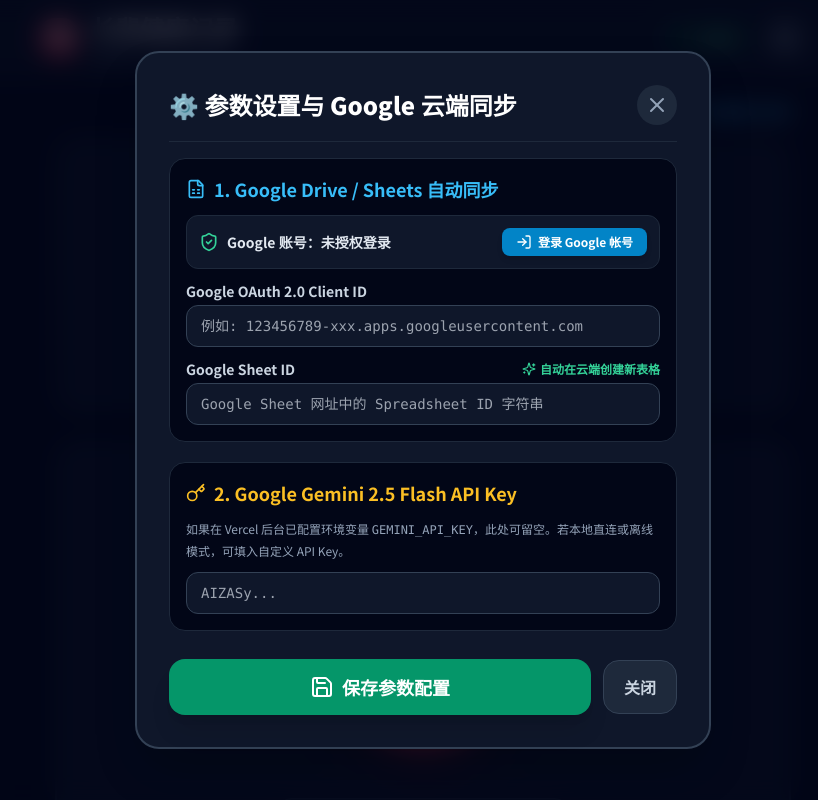
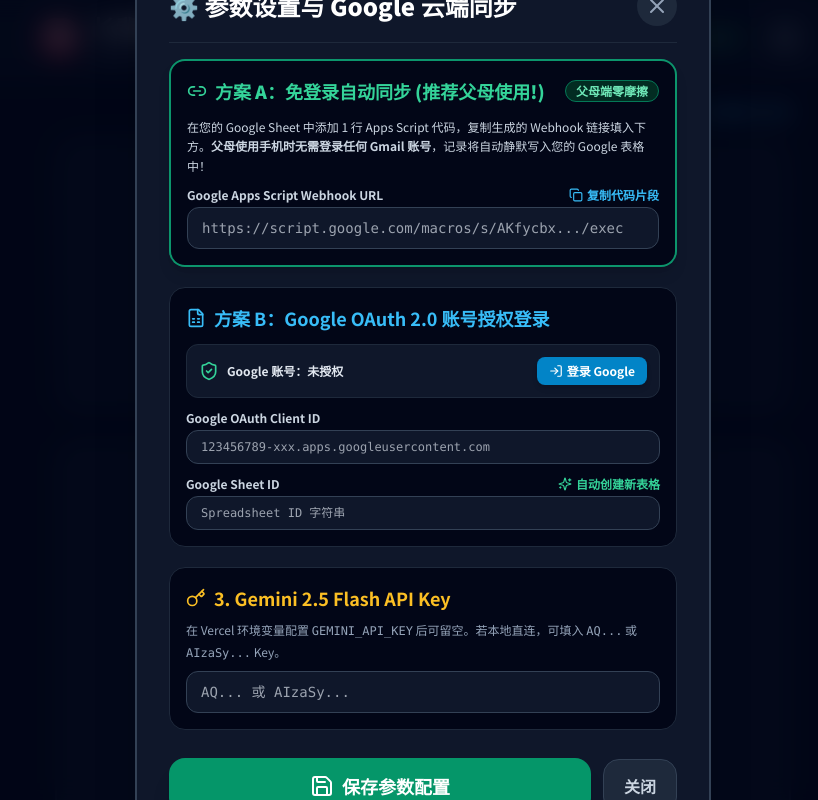
Before and after one commit to vaynestar/family-health-vital-logger-test, a React (Vite) app: page / in a window 1280 px wide. Both pictures are taken after a click on the button "设置". Shown: the top 800 px of the page, without its empty margins (217-1035 px from the left). Built offline with nearby package versions, Linux system fonts and the light colour scheme.

Commit message:
add_no_login_webhook_sync_for_parents

```diff
--- a/src/App.jsx
+++ b/src/App.jsx
@@ -11,7 +11,7 @@
 import { saveRecord, getAllRecords, deleteRecord, markAsSynced } from './lib/db';
 import { parseSpeechTranscript, localExtractVitals } from './lib/gemini';
 import { isSpeechSupported, createSpeechRecognizer } from './lib/speechRecognition';
-import { loadGoogleScripts, initGoogleOAuthClient, appendRecordToSheet, getStoredAccessToken } from './lib/googleSheets';
+import { loadGoogleScripts, initGoogleOAuthClient, appendRecordToSheet, sendRecordViaWebhook, getStoredAccessToken } from './lib/googleSheets';
 
 export default function App() {
   const [records, setRecords] = useState([]);
@@ -69,10 +69,11 @@
   };
 
   const syncPendingRecords = async () => {
+    const webhookUrl = localStorage.getItem('gdrive_webhook_url');
     const sheetId = localStorage.getItem('gdrive_sheet_id');
     const token = getStoredAccessToken();
 
-    if (!sheetId || !token) {
+    if (!webhookUrl && (!sheetId || !token)) {
       setSyncStatus('offline');
       return;
     }
@@ -83,8 +84,13 @@
       const pending = all.filter(r => !r.synced);
 
       for (const rec of pending) {
-        await appendRecordToSheet(sheetId, rec, token);
-        await markAsSynced(rec.id);
+        if (webhookUrl) {
+          await sendRecordViaWebhook(rec, webhookUrl);
+          await markAsSynced(rec.id);
+        } else if (sheetId && token) {
+          await appendRecordToSheet(sheetId, rec, token);
+          await markAsSynced(rec.id);
+        }
       }
 
       await loadRecords();
@@ -162,7 +168,6 @@
       setParsedResult(result);
     } catch (err) {
       console.warn('AI Parsing fallback triggered:', err);
-      // Fallback local extract so confirmation modal ALWAYS pops up
       const fallback = localExtractVitals(textToParse);
       setParsedResult(fallback);
     } finally {
@@ -177,14 +182,20 @@
       setTranscript('');
       latestTranscriptRef.current = '';
 
+      const webhookUrl = localStorage.getItem('gdrive_webhook_url');
       const sheetId = localStorage.getItem('gdrive_sheet_id');
       const token = getStoredAccessToken();
 
-      if (sheetId && token) {
+      if (webhookUrl || (sheetId && token)) {
         setSyncStatus('syncing');
         try {
-          await appendRecordToSheet(sheetId, saved, token);
-          await markAsSynced(saved.id);
+          if (webhookUrl) {
+            await sendRecordViaWebhook(saved, webhookUrl);
+            await markAsSynced(saved.id);
+          } else {
+            await appendRecordToSheet(sheetId, saved, token);
+            await markAsSynced(saved.id);
+          }
           setSyncStatus('synced');
         } catch (syncErr) {
           console.warn('Immediate sync error, stored offline:', syncErr);
@@ -238,7 +249,6 @@
 
       <main className="flex-1 max-w-3xl w-full mx-auto px-4 py-6">
 
-        {/* Machine Guide Banner Button */}
         <div className="mb-2 text-right">
           <button
             onClick={() => setShowGuideModal(true)}
@@ -271,7 +281,7 @@
 
       <footer className="text-center py-6 text-slate-500 text-sm border-t border-slate-900 bg-slate-950">
         <p>❤️ 专为长辈设计的关爱健康记录仪 (Voice PWA)</p>
-        <p className="text-xs text-slate-600 mt-1">支持离线存储与 Google Drive 云端安全备份</p>
+        <p className="text-xs text-slate-600 mt-1">支持无登录自动同步 Google Sheet & 离线保护</p>
       </footer>
 
       <ParseConfirmModal
--- a/src/components/SettingsModal.jsx
+++ b/src/components/SettingsModal.jsx
@@ -1,17 +1,20 @@
 import React, { useState, useEffect } from 'react';
-import { X, Save, Key, FileSpreadsheet, LogIn, ExternalLink, Sparkles, ShieldCheck, CheckCircle2 } from 'lucide-react';
+import { X, Save, Key, FileSpreadsheet, LogIn, Sparkles, ShieldCheck, CheckCircle2, Link2, Copy, Check } from 'lucide-react';
 import { createHealthSpreadsheet, requestGoogleAccessToken, getStoredAccessToken } from '../lib/googleSheets';
 
 export default function SettingsModal({ isOpen, onClose, onSaveSettings }) {
+  const [webhookUrl, setWebhookUrl] = useState('');
   const [clientId, setClientId] = useState('');
   const [sheetId, setSheetId] = useState('');
   const [geminiApiKey, setGeminiApiKey] = useState('');
   const [isCreatingSheet, setIsCreatingSheet] = useState(false);
   const [savedSuccess, setSavedSuccess] = useState(false);
   const [googleConnected, setGoogleConnected] = useState(false);
+  const [copiedScript, setCopiedScript] = useState(false);
 
   useEffect(() => {
     if (isOpen) {
+      setWebhookUrl(localStorage.getItem('gdrive_webhook_url') || '');
       setClientId(localStorage.getItem('gdrive_client_id') || '');
       setSheetId(localStorage.getItem('gdrive_sheet_id') || '');
       setGeminiApiKey(localStorage.getItem('gemini_api_key') || '');
@@ -23,11 +26,13 @@
 
   const handleSave = (e) => {
     e.preventDefault();
+    localStorage.setItem('gdrive_webhook_url', webhookUrl.trim());
     localStorage.setItem('gdrive_client_id', clientId.trim());
     localStorage.setItem('gdrive_sheet_id', sheetId.trim());
     localStorage.setItem('gemini_api_key', geminiApiKey.trim());
 
     onSaveSettings({
+      webhookUrl: webhookUrl.trim(),
       clientId: clientId.trim(),
       sheetId: sheetId.trim(),
       geminiApiKey: geminiApiKey.trim()
@@ -40,11 +45,27 @@
     }, 800);
   };
 
+  const appsScriptCode = `function doPost(e) {
+  var sheet = SpreadsheetApp.getActiveSpreadsheet().getActiveSheet();
+  if (sheet.getLastRow() == 0) {
+    sheet.appendRow(["测量时间", "收缩压/高压 (mmHg)", "舒张压/低压 (mmHg)", "心率/脉搏 (bpm)", "血压状态", "备注"]);
+  }
+  var data = JSON.parse(e.postData.contents);
+  sheet.appendRow([data.timestamp, data.systolic, data.diastolic, data.heart_rate, data.category, data.notes]);
+  return ContentService.createTextOutput("SUCCESS");
+}`;
+
+  const handleCopyScript = () => {
+    navigator.clipboard.writeText(appsScriptCode);
+    setCopiedScript(true);
+    setTimeout(() => setCopiedScript(false), 2000);
+  };
+
   const handleGoogleLogin = () => {
     try {
       requestGoogleAccessToken();
     } catch (err) {
-      alert(err.message || 'Google 登录初始化失败，请先填入有效的 Google Client ID。');
+      alert(err.message || 'Google 登录初始化失败，请先填入有效的 Client ID');
     }
   };
 
@@ -69,7 +90,7 @@
   };
 
   return (
-    <div className="fixed inset-0 z-50 bg-slate-950/80 backdrop-blur-md flex items-center justify-center p-4 overflow-y-auto">
+    <div className="fixed inset-0 z-50 bg-slate-950/85 backdrop-blur-md flex items-center justify-center p-4 overflow-y-auto">
       <div className="bg-slate-900 border-2 border-slate-700 rounded-3xl p-6 sm:p-8 max-w-xl w-full shadow-2xl animate-in fade-in zoom-in duration-200">
 
         {/* Header */}
@@ -87,46 +108,84 @@
 
         <form onSubmit={handleSave} className="mt-4 space-y-5">
 
-          {/* Section 1: Google OAuth & Drive Sync */}
+          {/* Section 1: NO-LOGIN Google Sheet Webhook Sync (RECOMMENDED FOR PARENTS) */}
+          <div className="bg-slate-950 border-2 border-emerald-500/80 rounded-2xl p-4 space-y-3 shadow-lg">
+            <div className="flex items-center justify-between">
+              <h4 className="text-lg font-black text-emerald-400 flex items-center gap-2">
+                <Link2 className="w-5 h-5" /> 方案 A：免登录自动同步 (推荐父母使用!)
+              </h4>
+              <span className="px-2.5 py-0.5 rounded-full text-xs font-extrabold bg-emerald-950 text-emerald-300 border border-emerald-700">
+                父母端零摩擦
+              </span>
+            </div>
+
+            <p className="text-xs text-slate-300 leading-relaxed">
+              在您的 Google Sheet 中添加 1 行 Apps Script 代码，复制生成的 Webhook 链接填入下方。<strong>父母使用手机时无需登录任何 Gmail 账号</strong>，记录将自动静默写入您的 Google 表格中！
+            </p>
+
+            <div>
+              <div className="flex items-center justify-between mb-1">
+                <label className="text-slate-300 font-bold text-xs">
+                  Google Apps Script Webhook URL
+                </label>
+                <button
+                  type="button"
+                  onClick={handleCopyScript}
+                  className="text-xs text-sky-400 hover:underline font-bold flex items-center gap-1"
+                >
+                  {copiedScript ? <Check className="w-3.5 h-3.5 text-emerald-400" /> : <Copy className="w-3.5 h-3.5" />}
+                  <span>{copiedScript ? '已复制脚本代码' : '复制代码片段'}</span>
+                </button>
+              </div>
+              <input
+                type="text"
+                value={webhookUrl}
+                onChange={e => setWebhookUrl(e.target.value)}
+                placeholder="https://script.google.com/macros/s/AKfycbx.../exec"
+                className="w-full bg-slate-900 border border-slate-700 rounded-xl px-3.5 py-2.5 text-slate-100 text-sm font-mono focus:border-emerald-400 focus:outline-none"
+              />
+            </div>
+          </div>
+
+          {/* Section 2: OAuth 2.0 Direct Client */}
           <div className="bg-slate-950 border border-slate-800 rounded-2xl p-4 space-y-3">
             <h4 className="text-lg font-bold text-sky-400 flex items-center gap-2">
-              <FileSpreadsheet className="w-5 h-5" /> 1. Google Drive / Sheets 自动同步
+              <FileSpreadsheet className="w-5 h-5" /> 方案 B：Google OAuth 2.0 账号授权登录
             </h4>
 
-            {/* Login button */}
             <div className="flex items-center justify-between bg-slate-900 p-3 rounded-xl border border-slate-800">
               <div className="flex items-center gap-2">
                 <ShieldCheck className="w-5 h-5 text-emerald-400" />
-                <span className="text-sm font-semibold text-slate-200">
-                  {googleConnected ? 'Google 账号：已授权登录' : 'Google 账号：未授权登录'}
+                <span className="text-xs font-semibold text-slate-200">
+                  {googleConnected ? 'Google 账号：已授权' : 'Google 账号：未授权'}
                 </span>
               </div>
               <button
                 type="button"
                 onClick={handleGoogleLogin}
-                className="px-3.5 py-1.5 rounded-lg bg-sky-600 hover:bg-sky-500 text-white font-bold text-xs flex items-center gap-1.5 shadow-md active:scale-95"
+                className="px-3 py-1.5 rounded-lg bg-sky-600 hover:bg-sky-500 text-white font-bold text-xs flex items-center gap-1 shadow-md active:scale-95"
               >
-                <LogIn className="w-4 h-4" />
-                <span>{googleConnected ? '重新授权登录' : '登录 Google 帐号'}</span>
+                <LogIn className="w-3.5 h-3.5" />
+                <span>{googleConnected ? '重新授权' : '登录 Google'}</span>
               </button>
             </div>
 
             <div>
-              <label className="block text-slate-300 font-bold text-sm mb-1">
-                Google OAuth 2.0 Client ID
+              <label className="block text-slate-300 font-bold text-xs mb-1">
+                Google OAuth Client ID
               </label>
               <input
                 type="text"
                 value={clientId}
                 onChange={e => setClientId(e.target.value)}
-                placeholder="例如: 123456789-xxx.apps.googleusercontent.com"
-                className="w-full bg-slate-900 border border-slate-700 rounded-xl px-3.5 py-2.5 text-slate-100 text-sm font-mono focus:border-sky-400 focus:outline-none"
+                placeholder="123456789-xxx.apps.googleusercontent.com"
+                className="w-full bg-slate-900 border border-slate-700 rounded-xl px-3.5 py-2 text-slate-100 text-xs font-mono focus:border-sky-400 focus:outline-none"
               />
             </div>
 
             <div>
               <div className="flex items-center justify-between mb-1">
-                <label className="text-slate-300 font-bold text-sm">
+                <label className="text-slate-300 font-bold text-xs">
                   Google Sheet ID
                 </label>
                 <button
@@ -135,37 +194,37 @@
                   disabled={isCreatingSheet}
                   className="text-xs text-emerald-400 hover:underline font-bold flex items-center gap-1"
                 >
-                  <Sparkles className="w-3.5 h-3.5" /> 自动在云端创建新表格
+                  <Sparkles className="w-3.5 h-3.5" /> 自动创建新表格
                 </button>
               </div>
               <input
                 type="text"
                 value={sheetId}
                 onChange={e => setSheetId(e.target.value)}
-                placeholder="Google Sheet 网址中的 Spreadsheet ID 字符串"
-                className="w-full bg-slate-900 border border-slate-700 rounded-xl px-3.5 py-2.5 text-slate-100 text-sm font-mono focus:border-sky-400 focus:outline-none"
+                placeholder="Spreadsheet ID 字符串"
+                className="w-full bg-slate-900 border border-slate-700 rounded-xl px-3.5 py-2 text-slate-100 text-xs font-mono focus:border-sky-400 focus:outline-none"
               />
             </div>
           </div>
 
-          {/* Section 2: Gemini 2.5 Flash API Key */}
-          <div className="bg-slate-950 border border-slate-800 rounded-2xl p-4 space-y-3">
+          {/* Section 3: Gemini 2.5 Flash API Key */}
+          <div className="bg-slate-950 border border-slate-800 rounded-2xl p-4 space-y-2">
             <h4 className="text-lg font-bold text-amber-400 flex items-center gap-2">
-              <Key className="w-5 h-5" /> 2. Google Gemini 2.5 Flash API Key
+              <Key className="w-5 h-5" /> 3. Gemini 2.5 Flash API Key
             </h4>
             <p className="text-slate-400 text-xs leading-relaxed">
-              如果在 Vercel 后台已配置环境变量 <code>GEMINI_API_KEY</code>，此处可留空。若本地直连或离线模式，可填入自定义 API Key。
+              在 Vercel 环境变量配置 <code>GEMINI_API_KEY</code> 后可留空。若本地直连，可填入 <code>AQ...</code> 或 <code>AIzaSy...</code> Key。
             </p>
             <input
               type="password"
               value={geminiApiKey}
               onChange={e => setGeminiApiKey(e.target.value)}
-              placeholder="AIZASy..."
+              placeholder="AQ... 或 AIzaSy..."
               className="w-full bg-slate-900 border border-slate-700 rounded-xl px-3.5 py-2.5 text-slate-100 text-sm font-mono focus:border-amber-400 focus:outline-none"
             />
           </div>
 
-          {/* Buttons */}
+          {/* Save Button */}
           <div className="pt-2 flex items-center gap-3">
             <button
               type="submit"
```
Also changed, not shown: src/lib/googleSheets.js.
